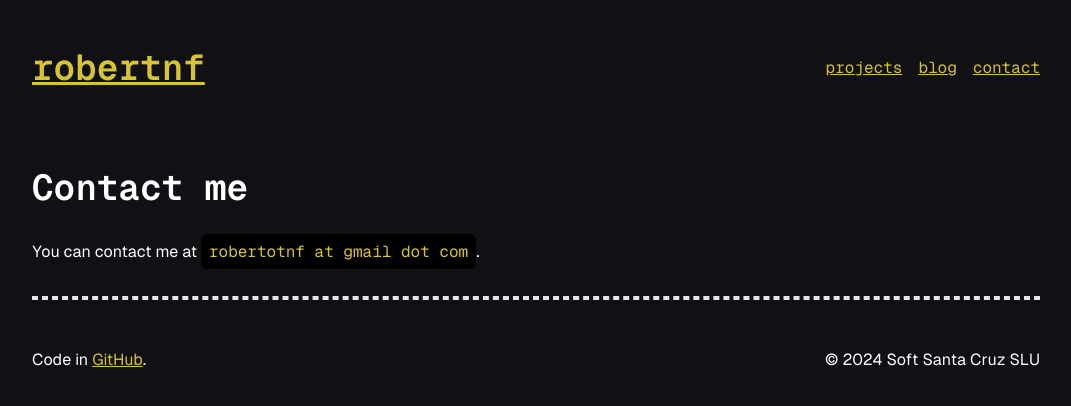
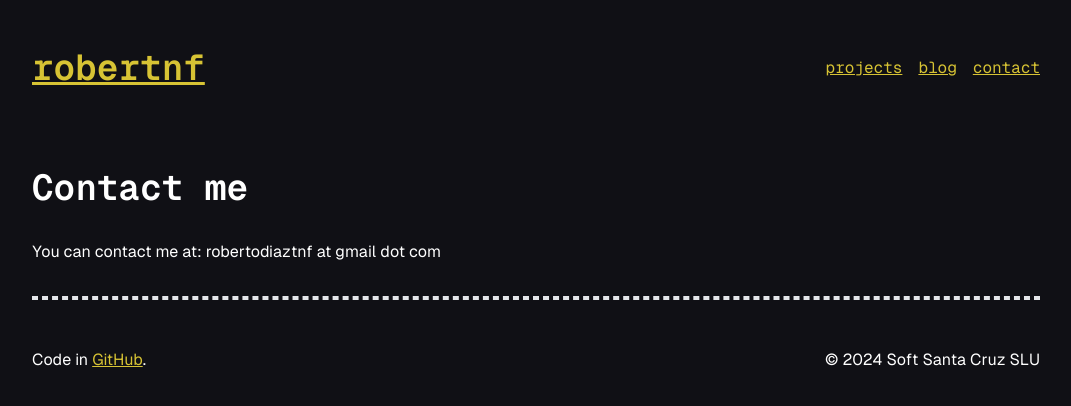
Before and after one commit to RoberTnf/robertnf.github.io, a Next.js app: page /contact in a window 1280 px wide. Shown: the top 406 px of the page, without its empty margins (104-1175 px from the left). Built offline with nearby package versions, Linux system fonts and the light colour scheme.

Commit message:
update email

```diff
--- a/app/contact/page.tsx
+++ b/app/contact/page.tsx
@@ -1,6 +1,19 @@
+'use client'
+
+import { useState, useEffect } from 'react';
+
 export default function Contact() {
-	return <div>
-		<h1>Contact me</h1>
-		<p>You can contact me at <span className="emphasis">robertotnf at gmail dot com</span>.</p>
-	</div>
+    const [email, setEmail] = useState('');
+
+    useEffect(() => {
+        const parts = ['rob', 'erto', 'diaz', 'tnf', ' at ', 'gma', 'il', ' dot ', 'com'];
+        setEmail(parts.join(''));
+    }, []);
+
+    return <div>
+        <h1>Contact me</h1>
+        <p>You can contact me at: <span className="email-address">
+            {email || 'Loading...'}
+        </span></p>
+    </div>
 }
```
